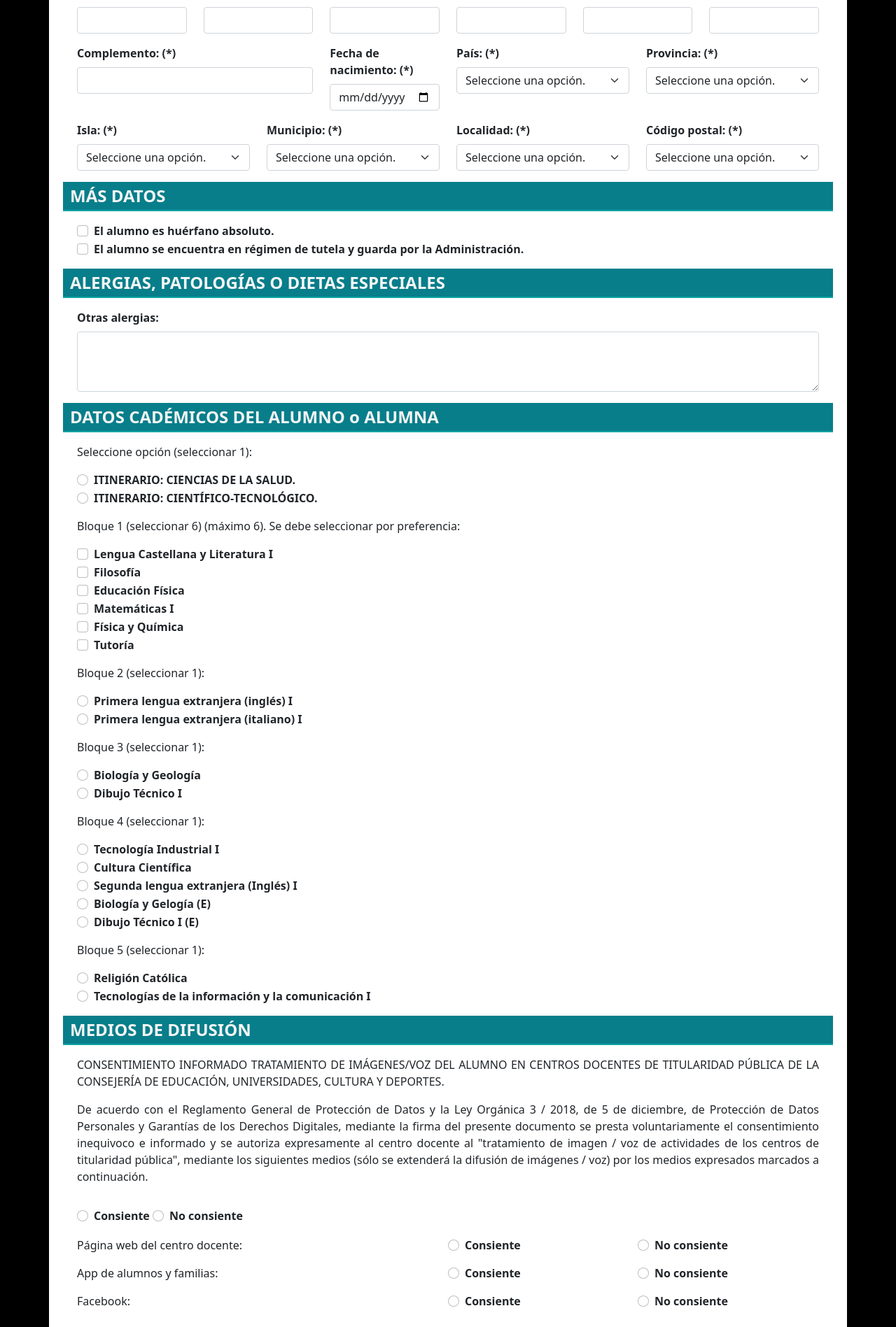
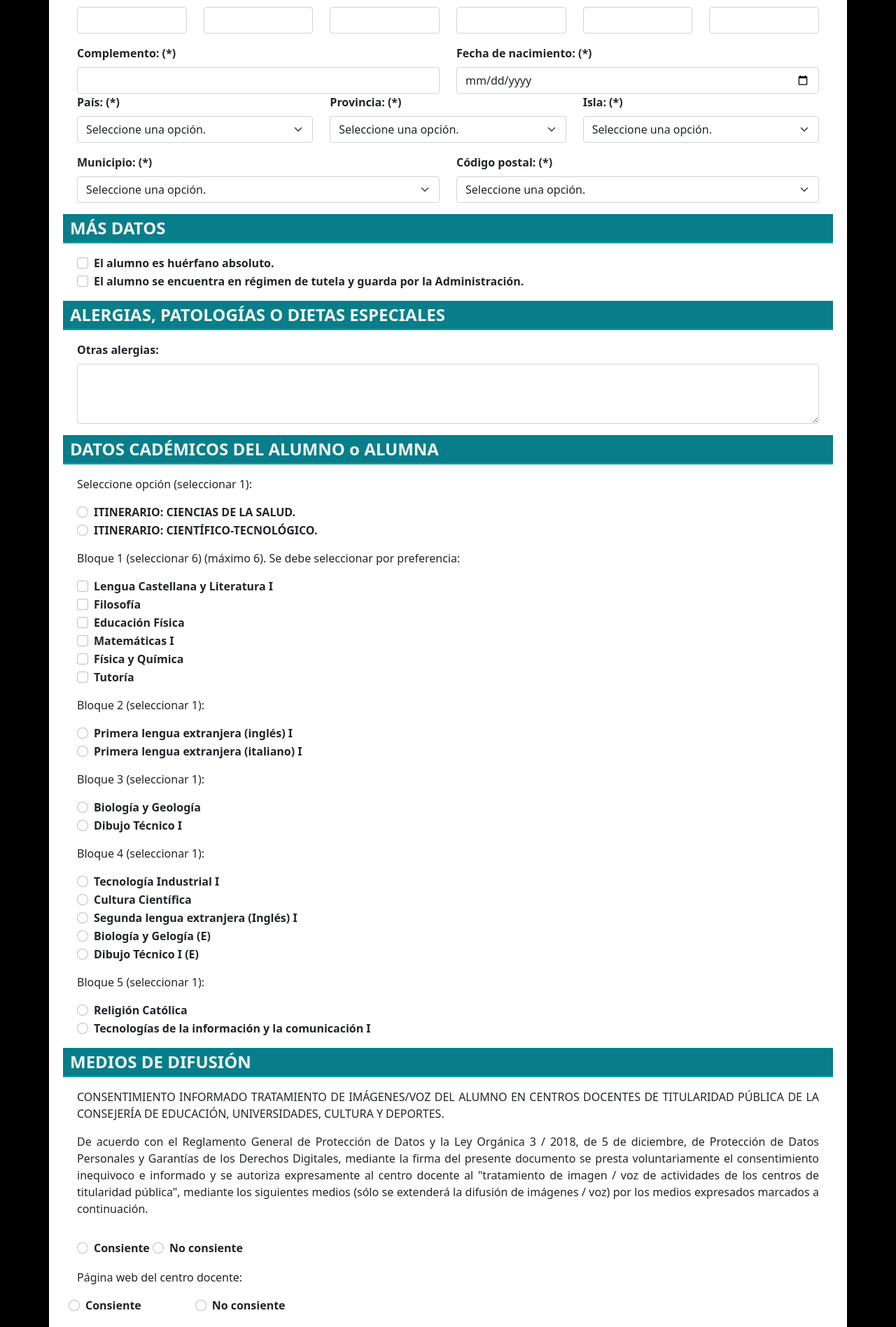
Before and after one commit to BorjaUmpierrezMayor/school_formulary, a PHP site: page / in a window 1280 px wide. Shown: the part 810-2707 px from the top of the page at 70% size. Run offline with PHP 8.4, Linux system fonts and the light colour scheme.

Commit message:
cambios bootstrap

```diff
--- a/index.php
+++ b/index.php
@@ -696,7 +696,7 @@
                 </div>
 
                 <div class="row mt-3">
-                    <div class="col-2">
+                    <div class="col-4 col-lg-2">
                         <div class="form-group">
                             <label for="bloque" class="form-label">
                                 Bloque:
@@ -710,7 +710,7 @@
                                 >
                         </div>
                     </div>
-                    <div class="col-2">
+                    <div class="col-4 col-lg-2">
                         <div class="form-group">
                             <label for="escalera" class="form-label">
                                 Escalera:
@@ -724,7 +724,7 @@
                                 >
                         </div>
                     </div>
-                    <div class="col-2">
+                    <div class="col-4 col-lg-2">
                         <div class="form-group">
                             <label for="piso" class="form-label">
                                 Piso:
@@ -738,7 +738,7 @@
                                 >
                         </div>
                     </div>
-                    <div class="col-2">
+                    <div class="col-4 col-lg-2">
                         <div class="form-group">
                             <label for="portal" class="form-label">
                                 Portal:
@@ -752,7 +752,7 @@
                                 >
                         </div>
                     </div>
-                    <div class="col-2">
+                    <div class="col-4 col-lg-2">
                         <div class="form-group">
                             <label for="letra" class="form-label">
                                 Letra:
@@ -766,7 +766,7 @@
                                 >
                         </div>
                     </div>
-                    <div class="col-2">
+                    <div class="col-4 col-lg-2">
                         <div class="form-group">
                             <label for="puerta" class="form-label">
                                 Puerta:
@@ -783,7 +783,7 @@
                 </div>
 
                 <div class="row mt-3">
-                    <div class="col-4">
+                    <div class="col-12 col-lg-6">
                         <div class="form-group">
                             <label for="complemento" class="form-label">
                                 Complemento: (*)
@@ -797,7 +797,7 @@
                                 >
                         </div>
                     </div>
-                    <div class="col-2">
+                    <div class="col-12 col-lg-6">
                         <div class="form-group">
                             <label for="fecha" class="form-label">
                                 Fecha de nacimiento: (*)
@@ -811,7 +811,7 @@
                                 >
                         </div>
                     </div>
-                    <div class="col-3">
+                    <div class="col-12 col-lg-4">
                         <div class="form-group">
                             <label for="pais" class="form-label">
                                 País: (*)
@@ -827,7 +827,7 @@
                             ?>
                         </div>
                     </div>
-                    <div class="col-3">
+                    <div class="col-6 col-lg-4">
                         <div class="form-group">
                             <label for="provincia" class="form-label">
                                 Provincia: (*)
@@ -844,10 +844,7 @@
                             </select>
                         </div>
                     </div>
-                </div>
-
-                <div class="row mt-3">
-                    <div class="col-3">
+                    <div class="col-6 col-lg-4">
                         <div class="form-group isla-hidden">
                             <label for="isla" class="form-label">
                                 Isla: (*)
@@ -864,7 +861,10 @@
                             </select>
                         </div>
                     </div>
-                    <div class="col-3">
+                </div>
+
+                <div class="row mt-3">
+                    <div class="col-6">
                         <div class="form-group">
                             <label for="municipio" class="form-label">
                                 Municipio: (*)
@@ -880,7 +880,7 @@
                             ?>
                         </div>
                     </div>
-                    <div class="col-3">
+                    <!--<div class="col-3">
                         <div class="form-group">
                             <label for="localidad" class="form-label">
                                 Localidad: (*)
@@ -892,8 +892,8 @@
                                 <option value="3" <?php if (isset($_POST['localidad']) && $_POST['localidad'] == '3'): ?>selected<?php endif; ?> >Three</option>
                             </select>
                         </div>
-                    </div>
-                    <div class="col-3">
+                    </div>-->
+                    <div class="col-6">
                         <div class="form-group">
                             <label for="codigo_postal" class="form-label">
                                 Código postal: (*)
@@ -1190,14 +1190,14 @@
                 </div>
 
                 <div class="row mt-3">
-                    <p class="col-6">Página web del centro docente:</p>
-                    <div class="col-3 form-check">
+                    <p class="col-12">Página web del centro docente:</p>
+                    <div class="col-2 form-check">
                         <input class="form-check-input" type="radio" name="pagina_consiente" id="pagina_es_consiente" value="Consiente" <?php if (isset($_POST['pagina_consiente']) && $_POST['pagina_consiente'] == 'Consiente'): ?>checked='checked'<?php endif; ?>>
                         <label class="form-check-label" for="pagina_es_consiente">
                             Consiente
                         </label>
                     </div>
-                    <div class="col-3 form-check">
+                    <div class="col-4 form-check">
                         <input class="form-check-input" type="radio" name="pagina_consiente" id="pagina_no_consiente" value="No consiente" <?php if (isset($_POST['pagina_consiente']) && $_POST['pagina_consiente'] == 'No consiente'): ?>checked='checked'<?php endif; ?>>
                         <label class="form-check-label" for="pagina_no_consiente">
                             No consiente
@@ -1205,15 +1205,15 @@
                     </div>
                 </div>
 
-                <div class="row">
-                    <p class="col-6">App de alumnos y familias:</p>
-                    <div class="col-3 form-check">
+                <div class="row mt-3">
+                    <p class="col-12">App de alumnos y familias:</p>
+                    <div class="col-2 form-check">
                         <input class="form-check-input" type="radio" name="app_consiente" id="app_es_consiente" value="Consiente" <?php if (isset($_POST['app_consiente']) && $_POST['app_consiente'] == 'Consiente'): ?>checked='checked'<?php endif; ?>>
                         <label class="form-check-label" for="app_es_consiente">
                             Consiente
                         </label>
                     </div>
-                    <div class="col-3 form-check">
+                    <div class="col-4 form-check">
                         <input class="form-check-input" type="radio" name="app_consiente" id="app_no_consiente" value="No consiente" <?php if (isset($_POST['app_consiente']) && $_POST['app_consiente'] == 'No consiente'): ?>checked='checked'<?php endif; ?>>
                         <label class="form-check-label" for="app_no_consiente">
                             No consiente
@@ -1221,15 +1221,15 @@
                     </div>
                 </div>
 
-                <div class="row">
-                    <p class="col-6">Facebook:</p>
-                    <div class="col-3 form-check">
+                <div class="row mt-3">
+                    <p class="col-12">Facebook:</p>
+                    <div class="col-2 form-check">
                         <input class="form-check-input" type="radio" name="facebook_consiente" id="facebook_es_consiente" value="Consiente" <?php if (isset($_POST['facebook_consiente']) && $_POST['facebook_consiente'] == 'Consiente'): ?>checked='checked'<?php endif; ?>>
                         <label class="form-check-label" for="facebook_es_consiente">
                             Consiente
                         </label>
                     </div>
-                    <div class="col-3 form-check">
+                    <div class="col-4 form-check">
                         <input class="form-check-input" type="radio" name="facebook_consiente" id="facebook_no_consiente" value="No consiente" <?php if (isset($_POST['facebook_consiente']) && $_POST['facebook_consiente'] == 'No consiente'): ?>checked='checked'<?php endif; ?>>
                         <label class="form-check-label" for="facebook_no_consiente">
                             No consiente
```
